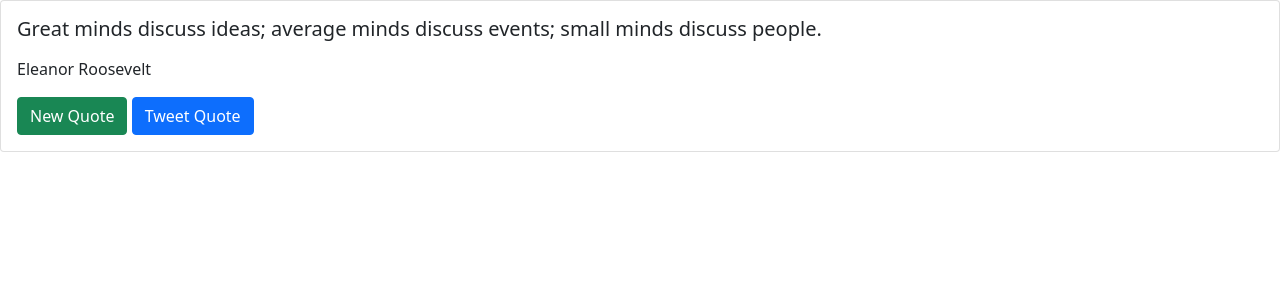
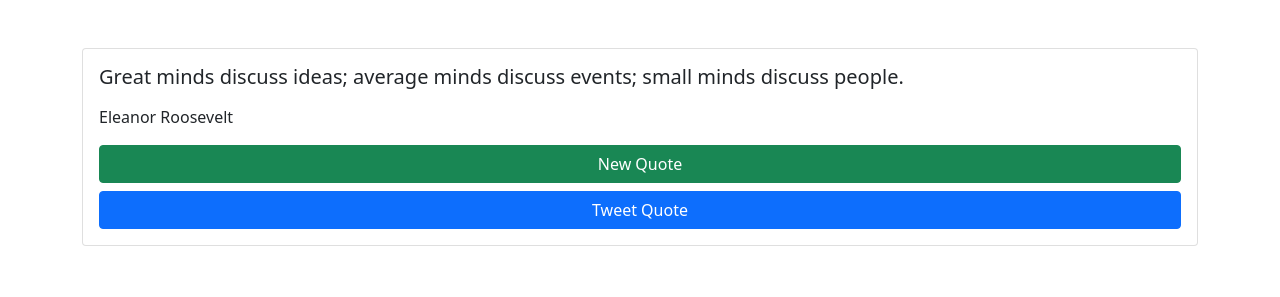
Before and after one commit to HassanAbdinur/random-qoute-machine, a plain HTML site: page index.html in a window 1280 px wide. Drawn offline with nearby package versions, Linux system fonts and the light colour scheme.

Commit message:
adding button classes

```diff
--- a/index.html
+++ b/index.html
@@ -9,6 +9,8 @@
     <title>Random Qoute Machine</title>
 </head>
 <body>
+    <div class="container">
+        <div class="row py-5">
             <wrapper id="quote-box">
                 <div class="card">
                     <div class="card-body">
@@ -18,12 +20,15 @@
                         <p class="card-text">
                         <div id="author"></div>
                         </p>
-                <button id="new-quote" onclick="generateQuote()" class="btn btn-success">New Quote</button>
-                <a id="tweet-quote" target="_blank" class="btn btn-primary">Tweet Quote</a>
+                        <div class="d-grid gap-2">
+                            <button id="new-quote" onclick="generateQuote()" class="btn btn-block btn-success">New Quote</button>
+                            <a id="tweet-quote" target="_blank" class="btn btn-block btn-primary">Tweet Quote</a>
                         </div>
                     </div>
-        <div id="author"></div>
+                </div>
             </wrapper>
+        </div>
+    </div>
     <script src="https://cdn.jsdelivr.net/npm/bootstrap@5.1.3/dist/js/bootstrap.bundle.min.js" integrity="sha384-ka7Sk0Gln4gmtz2MlQnikT1wXgYsOg+OMhuP+IlRH9sENBO0LRn5q+8nbTov4+1p" crossorigin="anonymous"></script>
     <script src="index.js"></script>
     <script src="https://cdn.freecodecamp.org/testable-projects-fcc/v1/bundle.js"></script>
```
Lines whose indentation alone changed are shown as unchanged.
